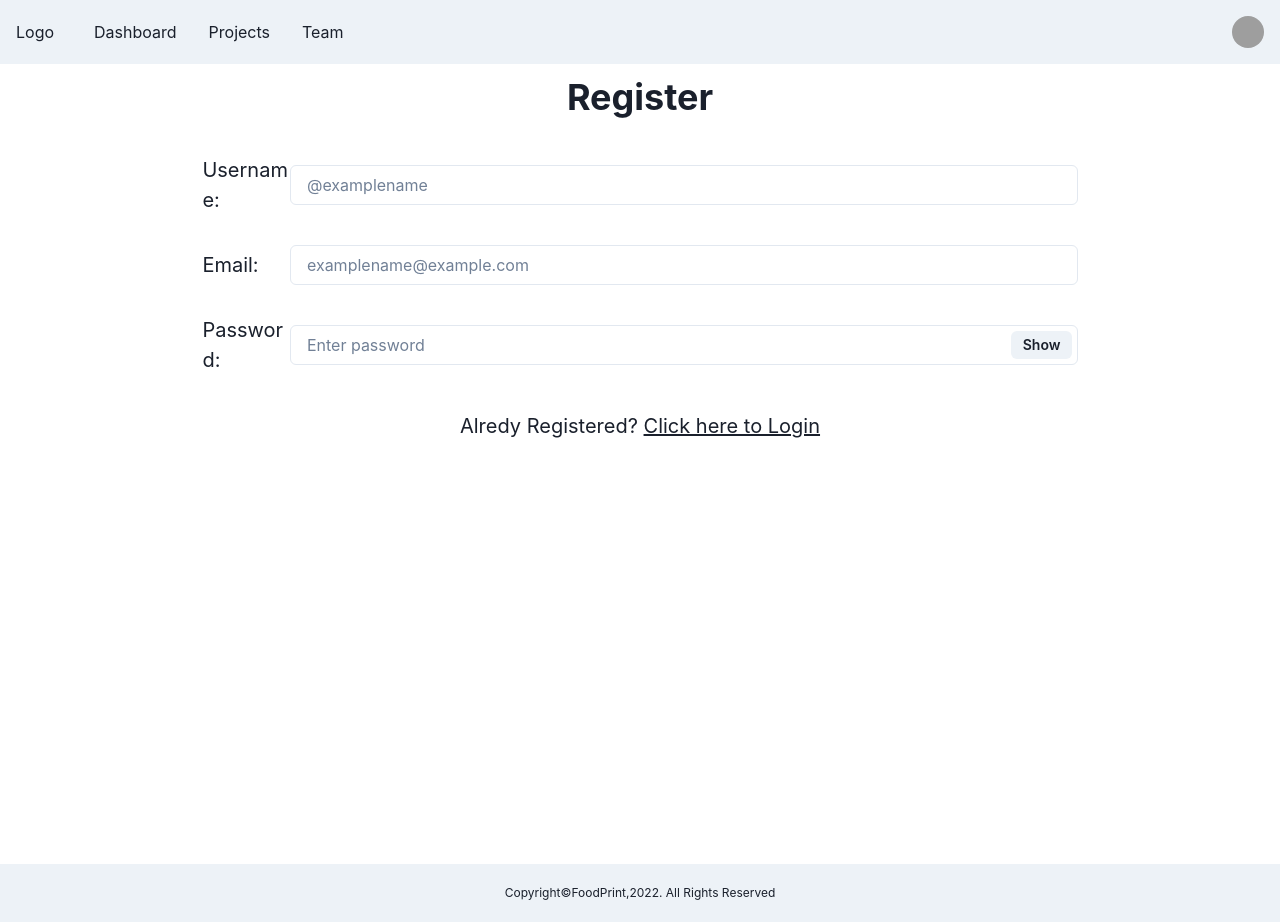
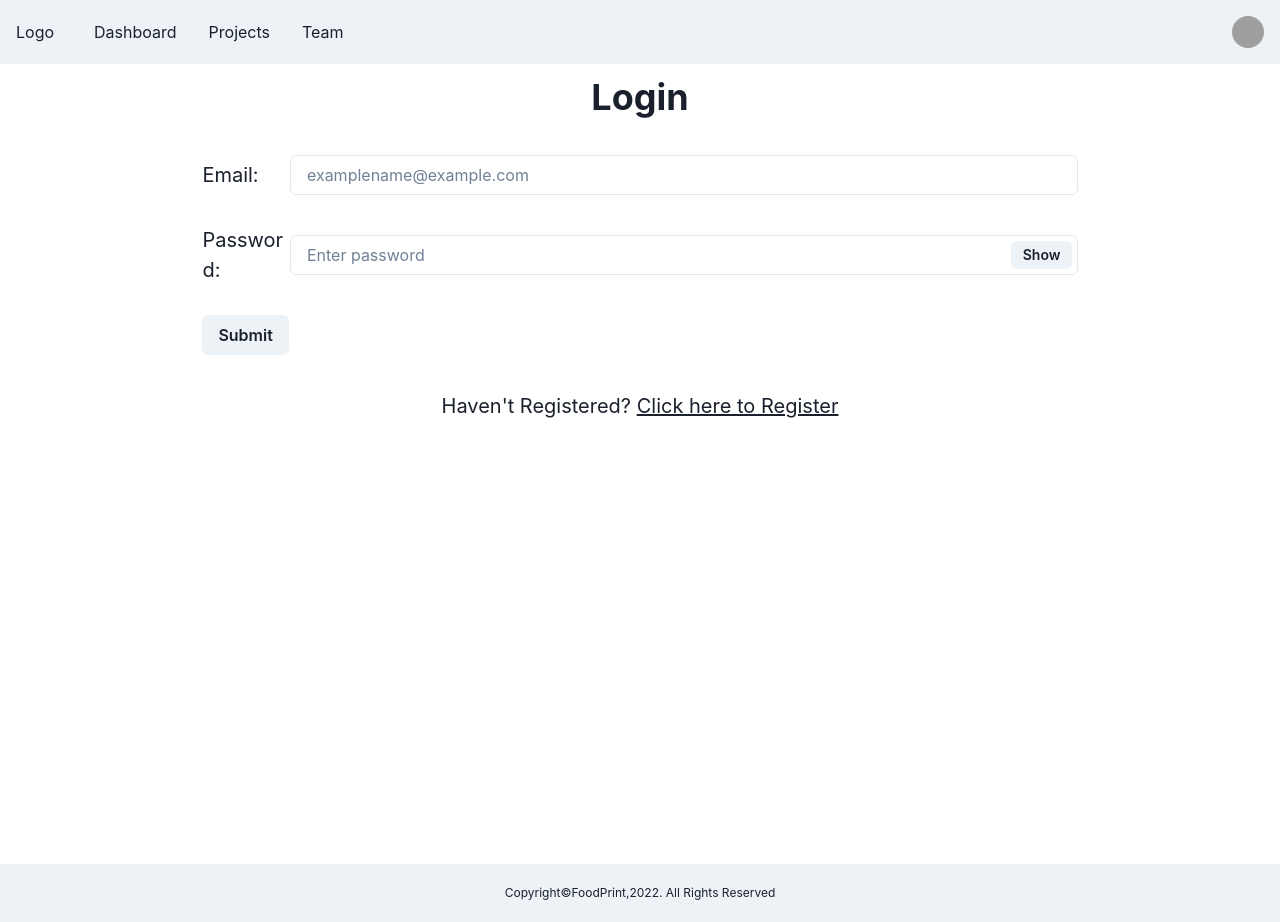
Before and after one commit to sowjanyacv/Food-Print, a React (Create React App) app in the folder frontend/: page / in a window 1280 px wide. Built offline with nearby package versions, Linux system fonts and the light colour scheme; grey boxes are pictures that could not be loaded.

Commit message:
Edits made for Register and Login Page

```diff
--- a/frontend/src/components/userLogin.js
+++ b/frontend/src/components/userLogin.js
@@ -10,7 +10,7 @@ import {
 } from '@chakra-ui/react';
 import React from 'react';
 
-export function UserLogin() {
+export function UserLogin(props) {
   const [show, setShow] = React.useState(false);
   const togglePaswordVisibility = () => setShow(!show);
 
@@ -51,7 +51,18 @@ export function UserLogin() {
               </Button>
             </InputRightElement>
           </InputGroup>
+          <Button placeSelf="flex-start">Submit</Button>
         </Grid>
+        <Text>
+          Haven't Registered?{'  '}
+          <Text
+            as="u"
+            _hover={{ cursor: 'pointer', color: 'blue' }}
+            onClick={() => props.setLoginVisibility()}
+          >
+            Click here to Register
+          </Text>
+        </Text>
       </Flex>
     </>
   );
--- a/frontend/src/components/userRegistration.js
+++ b/frontend/src/components/userRegistration.js
@@ -9,19 +9,13 @@ import {
   Button,
 } from '@chakra-ui/react';
 import React from 'react';
-import { UserLogin } from './userLogin';
 
-export function UserRegistration() {
+export function UserRegistration(props) {
   const [show, setShow] = React.useState(false);
   const togglePaswordVisibility = () => setShow(!show);
-  const [visible, setVisible] = React.useState(false);
-  const setLoginVisibility = () => setVisible(true);
 
   return (
     <>
-      {visible ? (
-        <UserLogin />
-      ) : (
       <>
         <Flex
           flexDir="column"
@@ -56,29 +50,25 @@ export function UserRegistration() {
                 placeholder="Enter password"
               />
               <InputRightElement width="4.5rem">
-                  <Button
-                    h="1.75rem"
-                    size="sm"
-                    onClick={togglePaswordVisibility}
-                  >
+                <Button h="1.75rem" size="sm" onClick={togglePaswordVisibility}>
                   {show ? 'Hide' : 'Show'}
                 </Button>
               </InputRightElement>
             </InputGroup>
+            <Button placeSelf="flex-start">Submit</Button>
           </Grid>
           <Text>
             Alredy Registered?{'  '}
             <Text
               as="u"
               _hover={{ cursor: 'pointer', color: 'blue' }}
-                onClick={setLoginVisibility}
+              onClick={() => props.setLoginVisibility()}
             >
               Click here to Login
             </Text>
           </Text>
         </Flex>
       </>
-      )}
     </>
   );
 }
--- a/frontend/src/pages/Login.js
+++ b/frontend/src/pages/Login.js
@@ -1,5 +1,18 @@
 import { UserRegistration } from '../components/userRegistration';
+import { UserLogin } from '../components/userLogin';
+import React from 'react';
 
 export function Login() {
-  return <UserRegistration />;
+  const [visible, setVisible] = React.useState(false);
+  const setLoginVisibility = () => setVisible(!visible);
+
+  return (
+    <>
+      {visible ? (
+        <UserRegistration setLoginVisibility={setLoginVisibility} />
+      ) : (
+        <UserLogin setLoginVisibility={setLoginVisibility} />
+      )}
+    </>
+  );
 }
```
Lines whose indentation alone changed are shown as unchanged.
